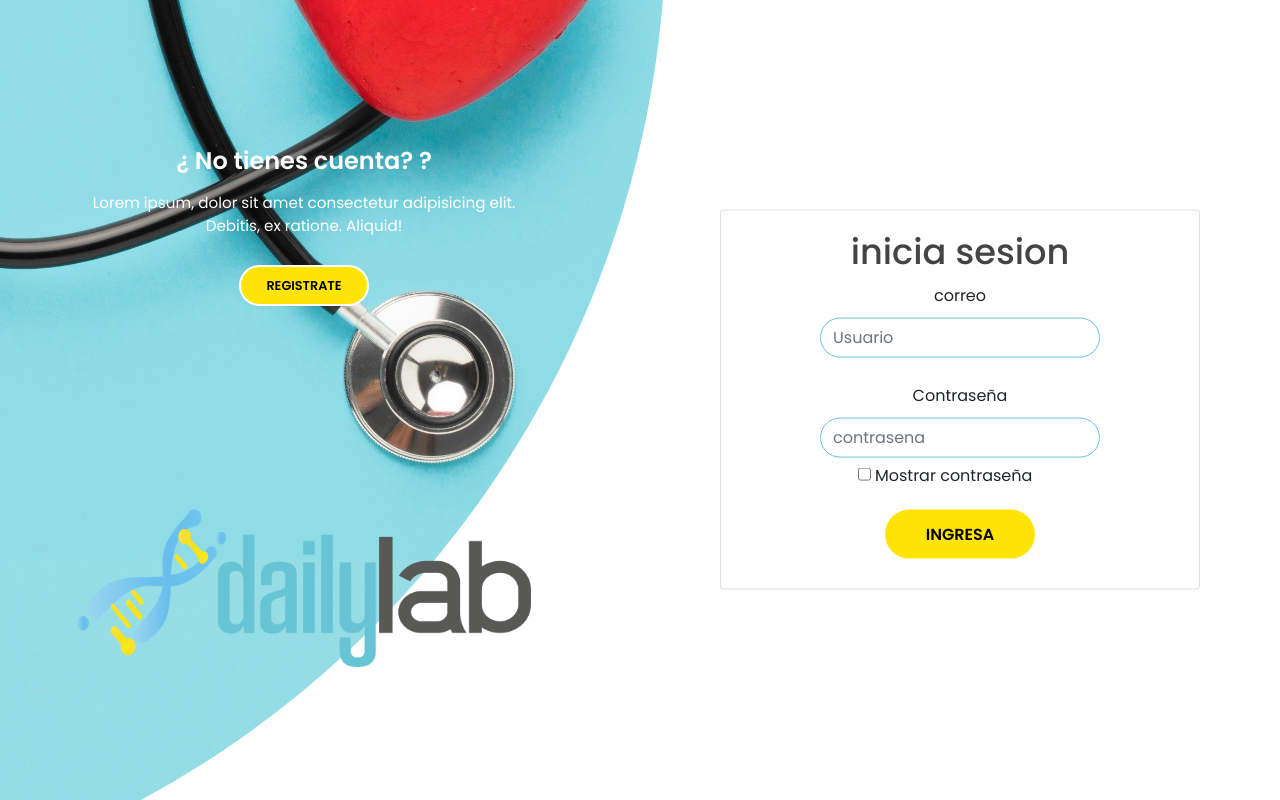
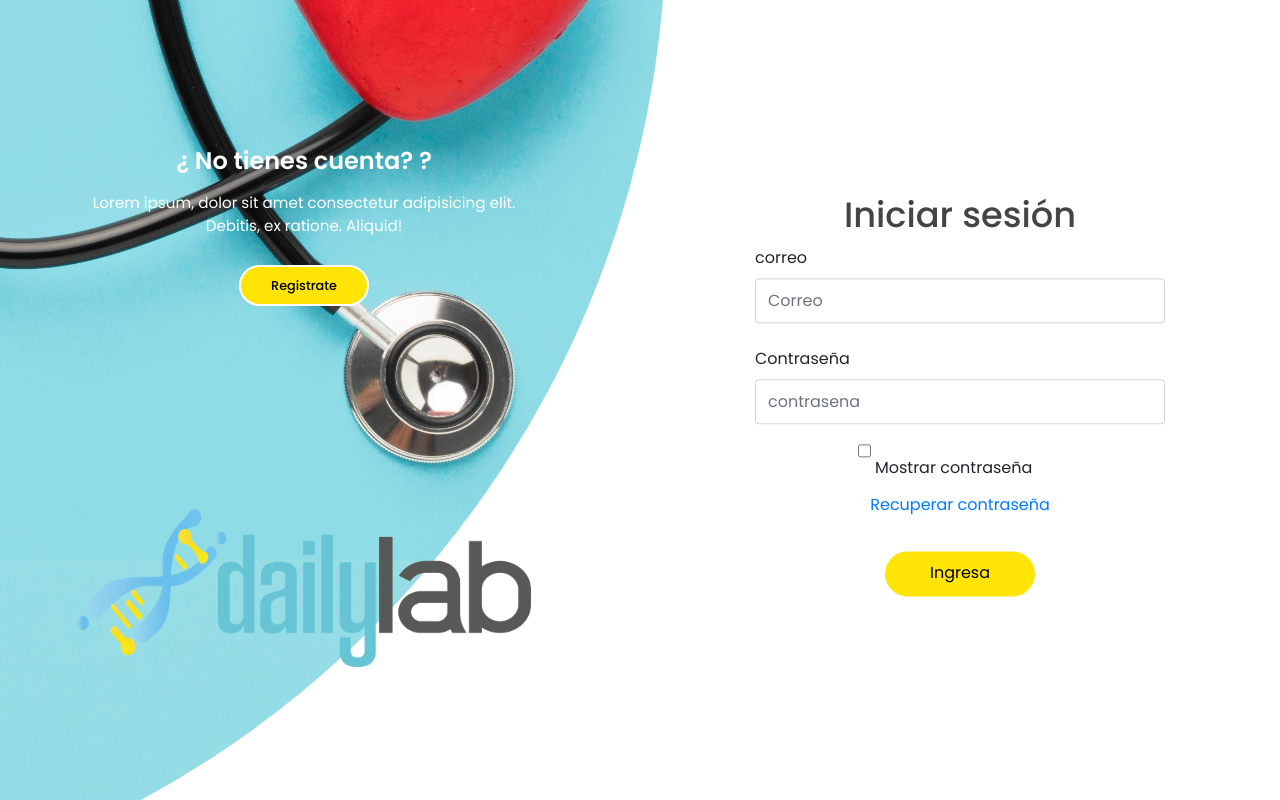
Before and after one commit to panzeta16/Proyecto_Dailylab-master-8-03-2022, a PHP site: page /?c=usuario&a=login&Start=1 in a window 1280 px wide. Run offline with PHP 8.4, Linux system fonts and the light colour scheme; data that the repository does not hold is empty; some libraries are stand-ins or nearby versions.

Commit message:
cambios vistas 23/03/2022

```diff
--- a/Views/css/style.css
+++ b/Views/css/style.css
@@ -13,18 +13,20 @@ input {
 }
 
 
+input{
+  height: 45px;
+}
 
-
-.form-control {
+.form-control input {
   max-width: 280px;
   width: 100%;
   border-color: #68C4D4;
 
   margin: 2px ;
-  height: 40px;
-  border-radius: 55px;
+  height: 45px;
+
   display: grid;
-  grid-template-columns: 15% 85%;
+  grid-template-columns: 45% 45%;
   margin: 2px;
 
   position: relative;
@@ -147,7 +149,7 @@ form.sign-in-form {
   background-color: #f0f0f0;
   margin: 5px 0;
   height: 40px;
-  border-radius: 55px;
+
   display: grid;
   grid-template-columns: 15% 85%;
   padding: 0 0.1rem;
@@ -214,7 +216,7 @@ form.sign-in-form {
   align-items: center;
   margin: 0 0.45rem;
   color: #333;
-  border-radius: 50%;
+
   border: 1px solid #333;
   text-decoration: none;
   font-size: 1.1rem;
@@ -226,16 +228,34 @@ form.sign-in-form {
   border-color: #68C4D4;
 }
 
+.btnenviar {
+  width: 110px;
+  background-color:#68C4D4;
+  border: none;
+  outline: none;
+  height: 25px;
+  border-radius: 49px;
+  color: rgb(0, 0, 0);
+ margin: auto;
+
+ font-size: small;
+  font-weight: 300;
+  margin: 10px 0;
+  cursor: pointer;
+  transition: 0.5s;
+
+}
+
 .btn {
   width: 150px;
   background-color: #FFE406;
   border: none;
   outline: none;
-  height: 49px;
+  height: 45px;
   border-radius: 49px;
   color: rgb(0, 0, 0);
-  text-transform: uppercase;
-  font-weight: 600;
+
+  font-weight: 400;
   margin: 10px 0;
   cursor: pointer;
   transition: 0.5s;
@@ -316,7 +336,7 @@ form.sign-in-form {
   border: 2px solid rgb(255, 255, 255);
   width: 130px;
   height: 41px;
-  font-weight: 600;
+  font-weight: 500;
   font-size: 0.8rem;
 }
 
--- a/Views/usuario/registro.php
+++ b/Views/usuario/registro.php
@@ -20,27 +20,27 @@
           <form  action="?c=usuario&a=validate" method="post" class="sign-in-form">
 
             <div class="container-fluid">
-          <div class="card" style="width: 30rem; margin:auto">
+          <div  style="width: 30rem; margin:auto">
           <div class="card-body">
             <center>
-          <h2 class="title">inicia sesion</h2>
+          <h2 class="title">Iniciar sesión</h2>
+
+          </center>
+
+                          <div class="col">
+
+                      <label for="">correo </label>
+
+                      <input name="Correo_Electronico" type="text" placeholder="Correo" maxlength="40" oninput="maxlengthNumber(this);"  class="form-control" required/>
+                      <br>
 
 
+                    <label for="">Contraseña</label>
 
-                          <div class="col">
-                          <center>
-                      <label for="">correo </label>
-                      </center>
-                      <input name="Correo_Electronico" type="text" placeholder="Usuario" maxlength="40" oninput="maxlengthNumber(this);"  class="form-control" required/>
-                      <br>
-
-                      <center>
-                    <label for="">Contraseña</label>
-                    </center>
-                    <input  name="Contrasena_Usuario3" id="Contrasena_Usuario3" type="password" placeholder="contrasena" maxlength="11" oninput="maxlengthNumber(this);" class="form-control" required/>
+                    <input  name="Contrasena_Usuario" id="Contrasena_Usuario3" type="password" placeholder="contrasena" maxlength="11" oninput="maxlengthNumber(this);" class="form-control" required/>
 
                   </div>
-                  </center>
+
 
 
   <div class="icon">
@@ -83,6 +83,16 @@
                           }
                         </script>
 
+                                    <!-- esto evita el desbordamiento de datos-->
+
+            <center>
+              <a  id="" href="?c=usuario&a=recuperarPass&Start=1">
+
+              Recuperar contraseña
+             </a>
+             </center>
+
+             <br>
 <center>
             <input type="submit" value="Ingresa" class="btn solid" />
             </center>
@@ -102,7 +112,7 @@
           <form action="?c=usuario&a=save" id="registro" class="sign-up-form" method="post" >
 
           <div class="container-fluid">
-          <div class="card" style="width: 40rem; margin:auto">
+          <div  style="width: 40rem; margin:auto">
           <div class="card-body">
 
 <center>
@@ -113,16 +123,16 @@
             <div class="form-row">
 
           <div class="col">
-          <center>
+
       <label for="">nombre</label>
-      </center>
+
       <input name="Nombres_Usuario" id='Nombres_Usuario' type="text" maxlength="25" oninput="maxlengthNumber(this);" required  class="form-control" placeholder="Nombres">
 
     </div>
     <div class="col">
-      <center>
+
     <label for="">apellidos</label>
-    </center>
+
     <input name="Apellidos_Usuario" id='Apellidos_Usuario' type="text" maxlength="25"  oninput="maxlengthNumber(this);"  class="form-control" placeholder="Apellidos" >
     </div>
   </div>
@@ -131,16 +141,16 @@
   <div class="form-row">
 
            <div class="col">
-           <center>
+
        <label for="">Documento</label>
-       </center>
+
        <input name="Documento_Identificacion" id='Documento_Identificacion' type="number" maxlength="10" oninput="maxlengthNumber(this);"  class="form-control" placeholder="Documento">
 
      </div>
      <div class="col">
-       <center>
+
      <label for="">Telefono</label>
-     </center>
+
      <input name="Telefono_Usuario" id='Telefono_Usuario' type="number" maxlength="10" oninput="maxlengthNumber(this);"  class="form-control"  placeholder="Telefono">
      </div>
    </div>
@@ -151,9 +161,9 @@
    <div class="form-row">
 
            <div class="col">
-           <center>
+
        <label for="">RH</label>
-       </center>
+
        <select   class="form-control" name="Id_RH" id="Id_RH" class="selectpicker show-tick" p>
                                 <option  class="font-weight-bold" > </option>
                                 <?php foreach ($RH as $RHS) : ?>
@@ -170,6 +180,7 @@
      <div class="col">
 
      <label for="">ID empleado</label>
+
      <input name="Id_Area" id='Id_Area' type="number" maxlength="4" oninput="maxlengthNumber(this);"  class="form-control"  placeholder="ID empleado" />
      </div>
    </div>
@@ -180,11 +191,14 @@
            <div class="col">
 
        <label for="">correo </label>
+
        <input name="Correo_Electronico" id="Correo_Electronico" type="email" maxlength="40" oninput="maxlengthNumber(this);"  class="form-control"  placeholder="Corro electronico">
 
      </div>
      <div class="col">
+
      <label for="">Confirmar</label>
+
      <input id="Correo_Electronico2" type="email" maxlength="40" oninput="maxlengthNumber(this);"  class="form-control" placeholder="Confirma tu correo">
      </div>
    </div>
@@ -195,11 +209,14 @@
            <div class="col">
 
        <label for="">Contraseña </label>
+
        <input name="Contrasena_Usuario" type="password" id="Contrasena_Usuario"  maxlength="13" oninput="maxlengthNumber(this);"  class="form-control" placeholder="Contraseña" >
 
      </div>
      <div class="col">
+
      <label for="">Confirmar</label>
+     </center>
      <input type="password" name="Contrasena_Usuario2" id="Contrasena_Usuario2" maxlength="13"  oninput="maxlengthNumber(this);"  class="form-control" placeholder="Confirmar contraseña" >
      </div>
    </div>
@@ -213,16 +230,40 @@
 
    <div>
 
-  <div class="icon">
-  <div class="form-row">
-  <div class="col">
-<input type="checkbox" onclick="mostrar2()" value="ver" >
 
-<label for="">Mostrar contraseña</label>
-</div>
-</div>
+
+
+
+  <div class="icon"  >
+
+
+  <input type="button" class="btnenviar" id="exampleCheck1" onclick="mostrar2()" value="ver contraseña">
+
+
+
+
+
+
+
+
+
+
+
     </div>
 </div>
+
+</div>
+
+
+
+
+  </div>
+
+
+  </div>
+
+
+
 
 <center>
 <span class="mensaje" id="mensaje">insegura</span>
@@ -242,9 +283,7 @@
 
 </div>
 
-  </div>
-  </div>
-  </div>
+
 
 
 
```
Also changed, not shown: Views/css/main.css (+7 -0 lines), Views/home/main.php (+14 -6 lines), Views/multimedia/removebg.jpg (added).
